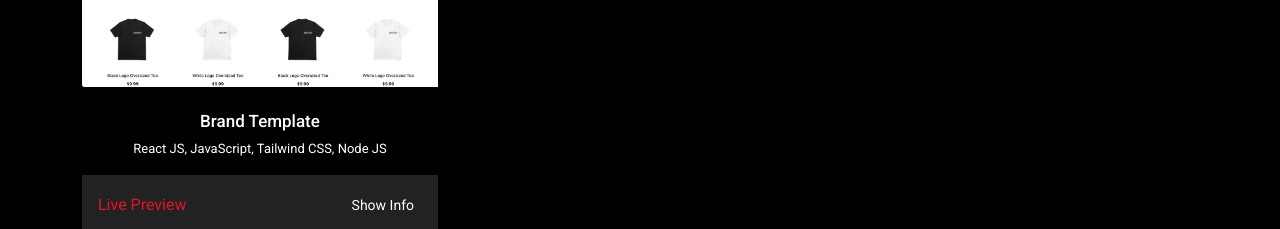
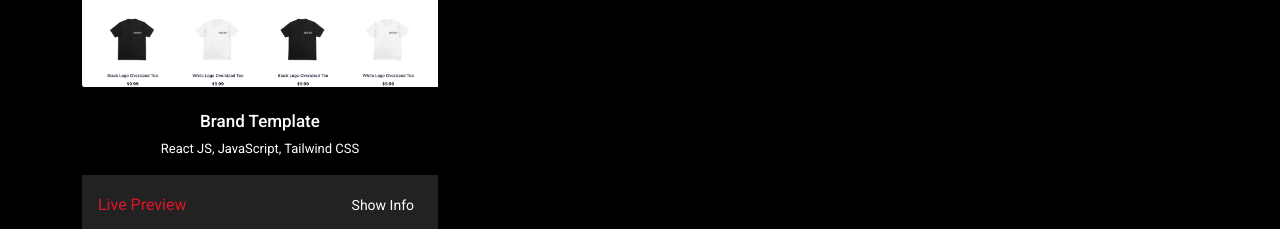
Before and after one commit to hanzelsabio/react-portfolio, a React (Vite) app: page / in a window 1280 px wide. Shown: the part 3940-4169 px from the top of the page. Built offline with nearby package versions, Linux system fonts and the light colour scheme.

Commit message:
Added link and changes to project line 36.

```diff
--- a/src/components/Projects.jsx
+++ b/src/components/Projects.jsx
@@ -32,10 +32,10 @@ const cardData = [
   {
     id: 4,
     title: "Brand Template",
-    heading: "React JS, JavaScript, Tailwind CSS, Node JS",
-    body: "An e-commerce product website template features a product display, shopping cart functionality, and a checkout process.",
+    heading: "React JS, JavaScript, Tailwind CSS",
+    body: "An e-commerce website template for products features a product display, shopping cart functionality, and a checkout process.",
     image: "../assets/Brand-Website.png",
-    link: "",
+    link: "https://brand-website-template.vercel.app/",
     category: "static",
   },
 ];
```
